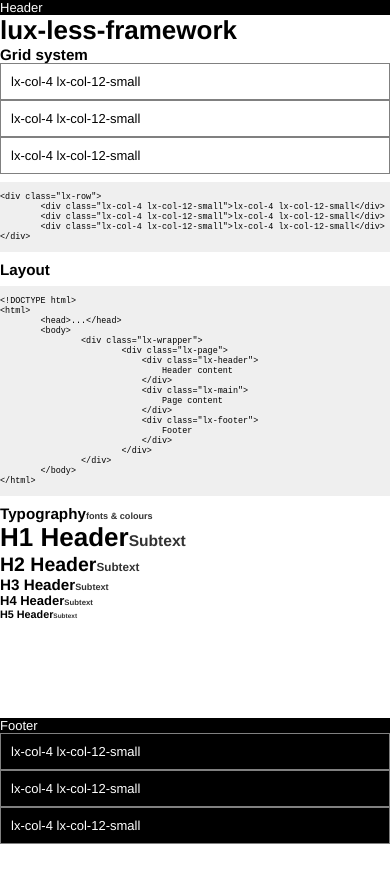
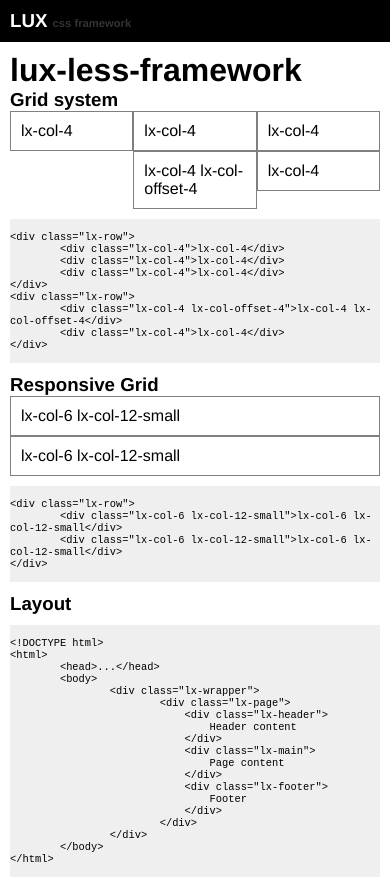
Before and after one commit to cluxton/lux-less-framework, a website: page index.html in a window 390 px wide. Shown: the top 880 px of the page. Before the commit the page ends 844 px from the top, so only its background shows below. Drawn offline with nearby package versions, Linux system fonts and the light colour scheme.

Commit message:
adding utility classes for hiding responsive content

```diff
--- a/index.html
+++ b/index.html
@@ -5,9 +5,13 @@
 
   		<link rel="stylesheet/less" type="text/css" href="less/lux.less">
   		<style type="text/css">
+  			.code {
+  				background-color: #efefef;
+  			}
   			xmp {
   				font-size: 0.8em;
   				background-color: #efefef;
+  				white-space: pre-wrap;
   			}
 
   			[class*='lx-col-'] {
@@ -25,26 +29,51 @@
 		  <div class="lx-page">
 		    <header class="lx-header">
 		     <div class="lx-content">
-		     	Header
+		     	<h3>LUX <small>css framework</small></h3>
 		     </div>
 		    </header>
 		    <div class="lx-main lx-content">
 		    	<h1>lux-less-framework</h1>
 		    	<h3>Grid system</h3>
 		    	<div>
+		    	<div class="lx-row lx-hide-gt-small">
+					<div class="lx-col-4">lx-col-4</div>
+					<div class="lx-col-4">lx-col-4</div>
+					<div class="lx-col-4">lx-col-4</div>
+				</div>
+				<div class="lx-row">
+					<div class="lx-col-4 lx-col-offset-4">lx-col-4 lx-col-offset-4</div>
+					<div class="lx-col-4">lx-col-4</div>
+				</div>
+				</div>
+				<div class="code">
+				<xmp>
+<div class="lx-row">
+	<div class="lx-col-4">lx-col-4</div>
+	<div class="lx-col-4">lx-col-4</div>
+	<div class="lx-col-4">lx-col-4</div>
+</div>
+<div class="lx-row">
+	<div class="lx-col-4 lx-col-offset-4">lx-col-4 lx-col-offset-4</div>
+	<div class="lx-col-4">lx-col-4</div>
+</div>
+				</xmp>
+				</div>
+
+				<h3>Responsive Grid</h3>
+		    	<div>
 		    	<div class="lx-row">
-					<div class="lx-col-4 lx-col-12-small">lx-col-4 lx-col-12-small</div>
-					<div class="lx-col-4 lx-col-12-small">lx-col-4 lx-col-12-small</div>
-					<div class="lx-col-4 lx-col-12-small">lx-col-4 lx-col-12-small</div>
+					<div class="lx-col-6 lx-col-12-small">lx-col-6 lx-col-12-small</div>
+					<div class="lx-col-6 lx-col-12-small">lx-col-6 lx-col-12-small</div>
 				</div>
 				</div>
 				<xmp>
 <div class="lx-row">
-	<div class="lx-col-4 lx-col-12-small">lx-col-4 lx-col-12-small</div>
-	<div class="lx-col-4 lx-col-12-small">lx-col-4 lx-col-12-small</div>
-	<div class="lx-col-4 lx-col-12-small">lx-col-4 lx-col-12-small</div>
+	<div class="lx-col-6 lx-col-12-small">lx-col-6 lx-col-12-small</div>
+	<div class="lx-col-6 lx-col-12-small">lx-col-6 lx-col-12-small</div>
 </div>
 				</xmp>
+
 				<h3>Layout</h3>
 				<xmp>
 <!DOCTYPE html>
--- /dev/null
+++ b/less/core.less
@@ -0,0 +1,45 @@
+@p: @prefix;
+
+.@{p}pad {
+	padding: @pad;
+}
+
+.@{p}hide {
+	display: none;
+}
+
+@media (max-width: @small-break-point) {
+	.@{p}hide-lt-small {
+		display: none;
+	}
+}
+
+@media (min-width: @small-break-point) {
+	.@{p}hide-gt-small {
+		display: none;
+	}
+}
+
+@media (max-width: @medium-break-point) {
+	.@{p}hide-lt-medium {
+		display: none;
+	}
+}
+
+@media (min-width: @medium-break-point) {
+	.@{p}hide-gt-medium {
+		display: none;
+	}
+}
+
+@media (max-width: @large-break-point) {
+	.@{p}hide-lt-large {
+		display: none;
+	}
+}
+
+@media (min-width: @large-break-point) {
+	.@{p}hide-gt-large {
+		display: none;
+	}
+}
--- a/less/grid.less
+++ b/less/grid.less
@@ -29,6 +29,16 @@
 
 .fn-generate-columns(@columns);
 
+.fn-generate-offsets(@n, @suffix: ~'', @i: 1) when (@i =< @n) {
+  .@{prefix}col-offset-@{i}@{suffix} {
+    margin-left: (@i * 100% / @n);
+  }
+  .fn-generate-offsets(@n, @suffix, (@i + 1));
+}
+
+.fn-generate-offsets(@columns);
+
 @media (max-width: @small) {
 	.fn-generate-columns(@columns, ~'-small');
+  .fn-generate-offsets(@columns, ~'-small');
 }
--- a/less/layout.less
+++ b/less/layout.less
@@ -44,6 +44,7 @@ body {
 .@{p}content {
 	width: @content-width;
 	margin: 0 auto;
+	padding: @pad;
 }
 
 @media (max-width: @content-width) {
--- a/less/lux.less
+++ b/less/lux.less
@@ -1,4 +1,5 @@
 @import './variables.less';
+@import './core.less';
 @import './typography.less';
 
 @import './grid.less';
--- a/less/typography.less
+++ b/less/typography.less
@@ -11,7 +11,7 @@ body {
 
 @media (max-width: @small-break-point) {
   body {
-  	font-size: small;
+  	font-size: medium;
   }
 }
 
--- a/less/variables.less
+++ b/less/variables.less
@@ -1,3 +1,6 @@
+/* Default padding*/
+@pad: 10px;
+
 /* Responsive break points */
 @small-break-point: 500px;
 @medium-break-point: 700px;
```
Also changed, not shown: README.md.
